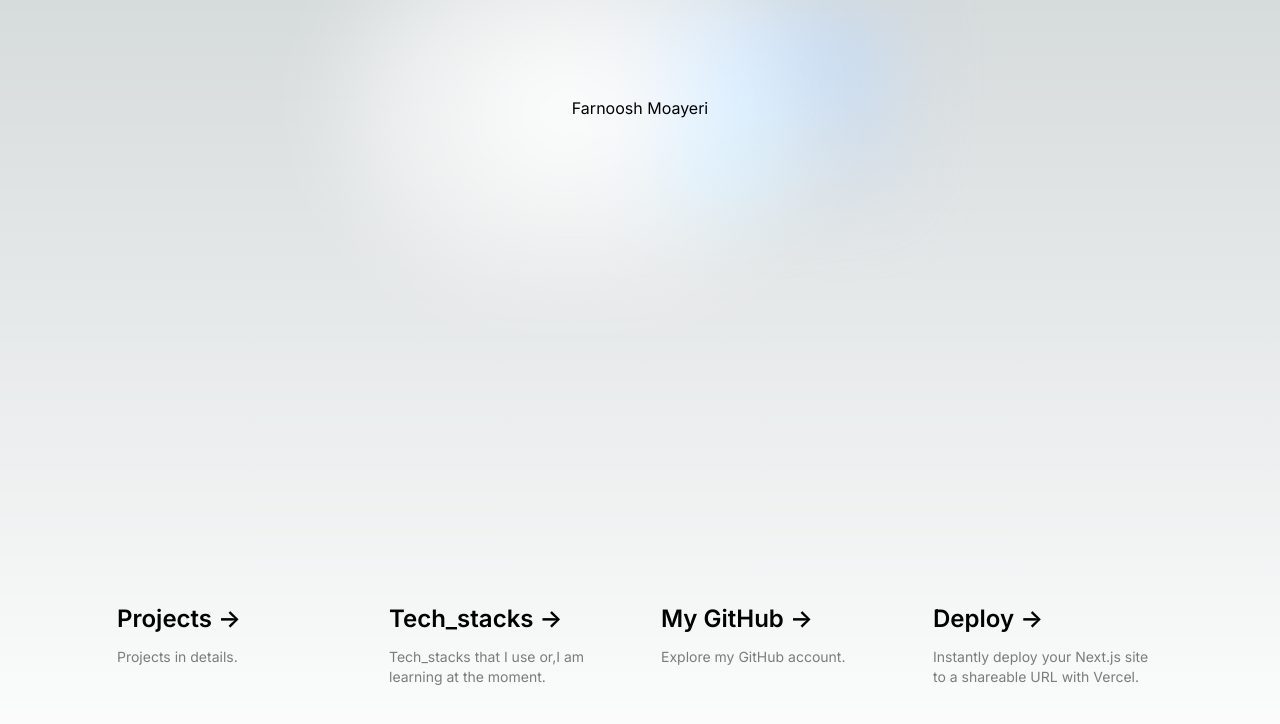
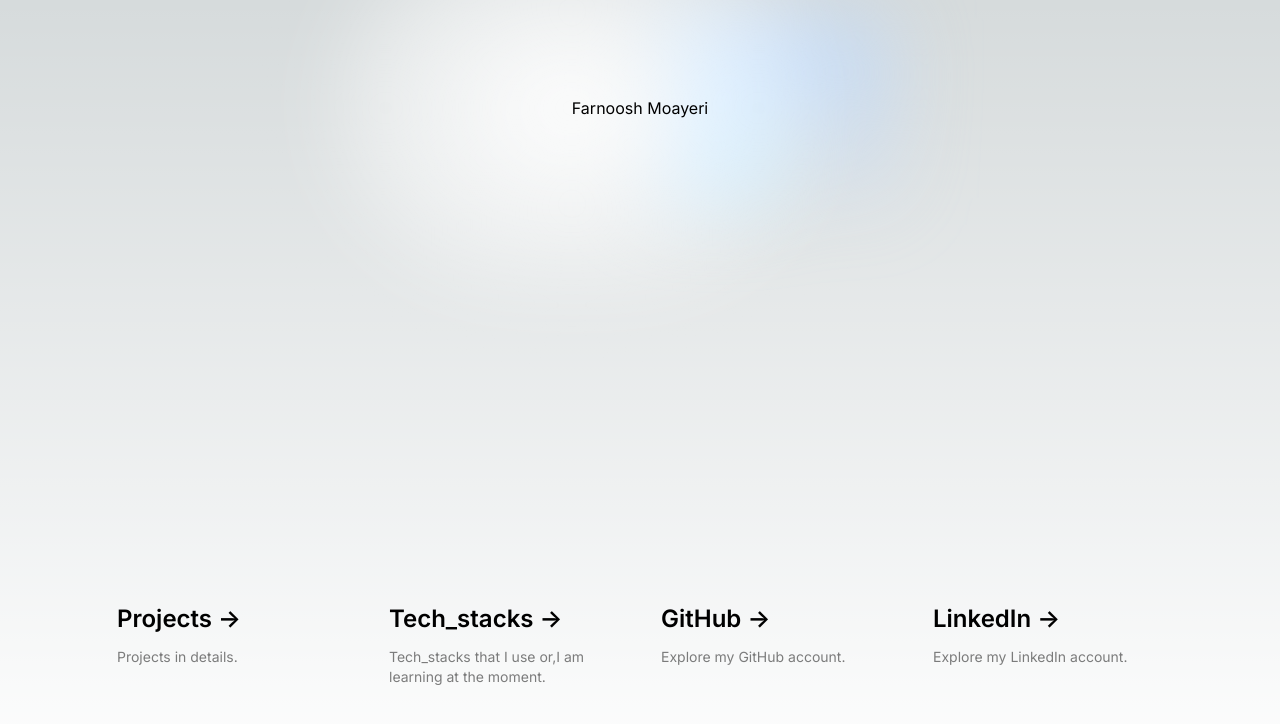
Before and after one commit to Farnooshmo/portfolio, a Next.js app: page / in a window 1280 px wide. Shown: the top 724 px of the page. Built offline with nearby package versions, Linux system fonts and the light colour scheme.

Commit message:
Add LinkedIn to the app

```diff
--- a/app/page.js
+++ b/app/page.js
@@ -83,7 +83,7 @@ export default function Home() {
           rel="noopener noreferrer"
         >
           <h2 className={`mb-3 text-2xl font-semibold`}>
-            My GitHub{" "}
+            GitHub{" "}
             <span className="inline-block transition-transform group-hover:translate-x-1 motion-reduce:transform-none">
               -&gt;
             </span>
@@ -94,19 +94,19 @@ export default function Home() {
         </a>
 
         <a
-          href="https://vercel.com/new?utm_source=create-next-app&utm_medium=appdir-template&utm_campaign=create-next-app"
+          href="https://www.linkedin.com/in/farnooshmoayeri/"
           className="group rounded-lg border border-transparent px-5 py-4 transition-colors hover:border-gray-300 hover:bg-gray-100 hover:dark:border-neutral-700 hover:dark:bg-neutral-800/30"
           target="_blank"
           rel="noopener noreferrer"
         >
           <h2 className={`mb-3 text-2xl font-semibold`}>
-            Deploy{" "}
+            LinkedIn{" "}
             <span className="inline-block transition-transform group-hover:translate-x-1 motion-reduce:transform-none">
               -&gt;
             </span>
           </h2>
           <p className={`m-0 max-w-[30ch] text-sm opacity-50`}>
-            Instantly deploy your Next.js site to a shareable URL with Vercel.
+            Explore my LinkedIn account.
           </p>
         </a>
       </div>
```
